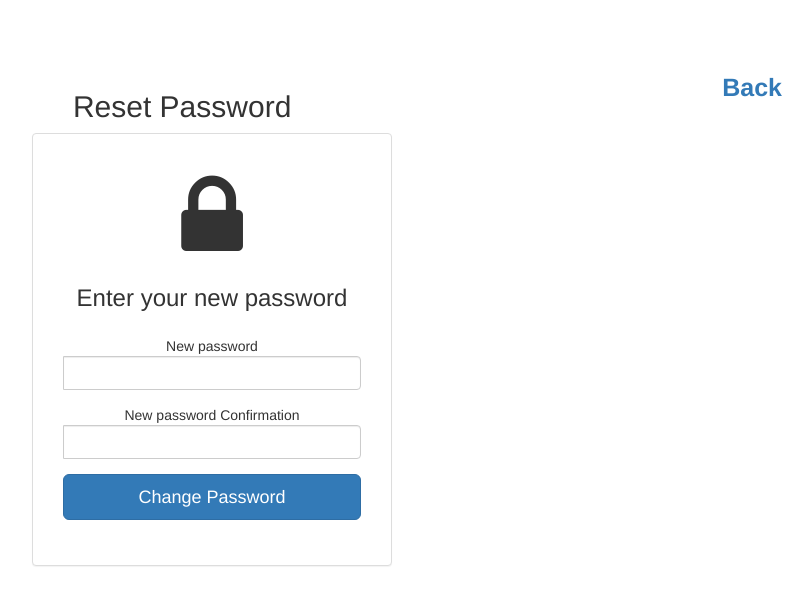
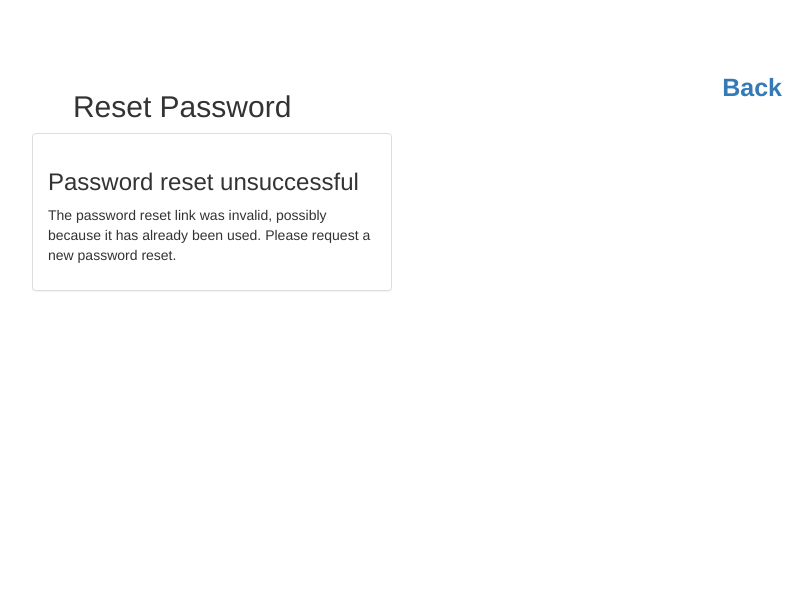
Before and after one commit to pranalikambli/login_registration_with_django_extra_features, a Django app: page /password-reset-confirm/1/1/ in a window 1280 px wide. Shown: the top 605 px of the page, without its empty margins (428-1240 px from the left). Run offline with Django 3.2, Linux system fonts and the light colour scheme; some libraries are stand-ins or nearby versions.

Commit message:
validation added to password confirmation template

```diff
--- a/accounts/templates/registration/password_reset_confirmation.html
+++ b/accounts/templates/registration/password_reset_confirmation.html
@@ -11,7 +11,8 @@
 		<div class="col-md-4 col-md-offset-4">
             <div class="panel panel-default">
               <div class="panel-body">
-                <div class="text-center">
+                  {% if validlink  %}
+                    <div class="text-center">
                   <h3><i class="fa fa-lock fa-4x"></i></h3>
                   <h3>Enter your new password</h3>
                   <div class="panel-body">
@@ -42,6 +43,10 @@
                     </form>
                   </div>
                 </div>
+                  {% else %}
+                    <h3>Password reset unsuccessful</h3>
+                    <p>The password reset link was invalid, possibly because it has already been used.  Please request a new password reset.</p>
+                  {% endif %}
               </div>
             </div>
           </div>
```
